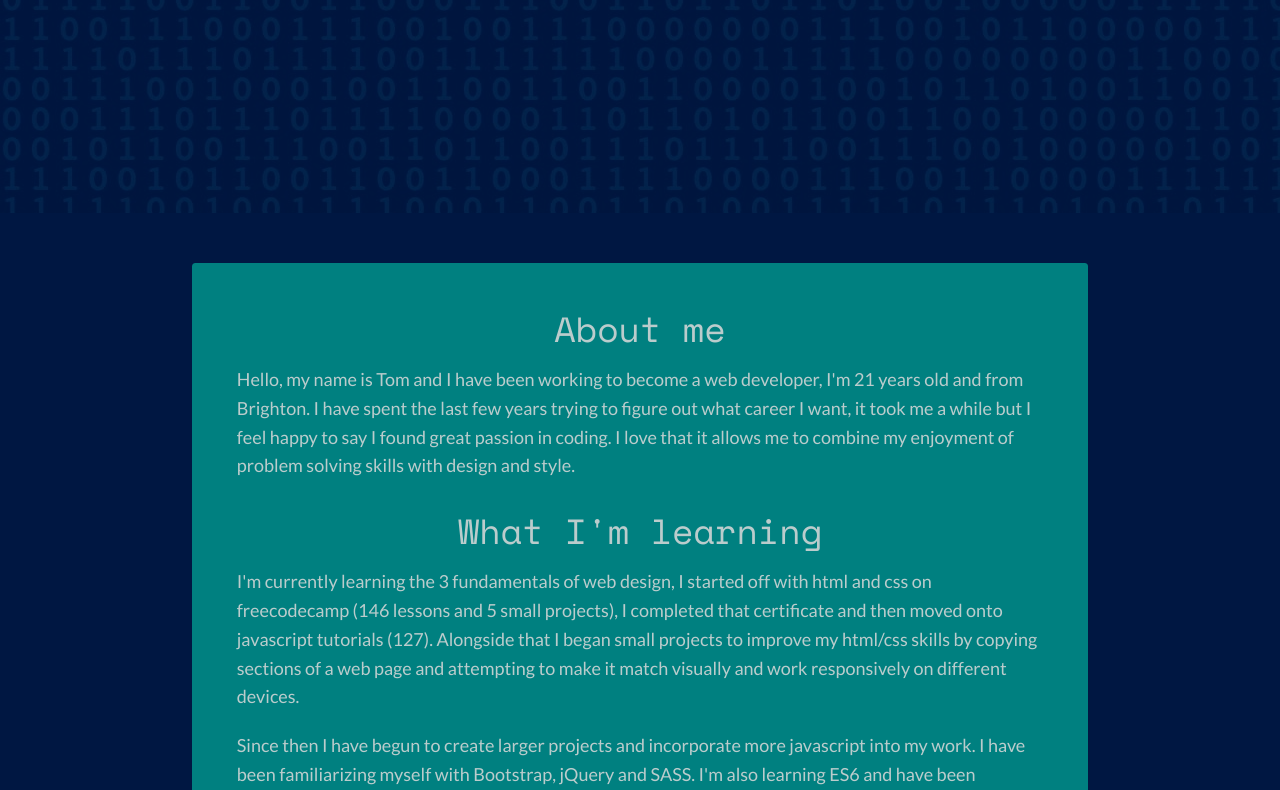
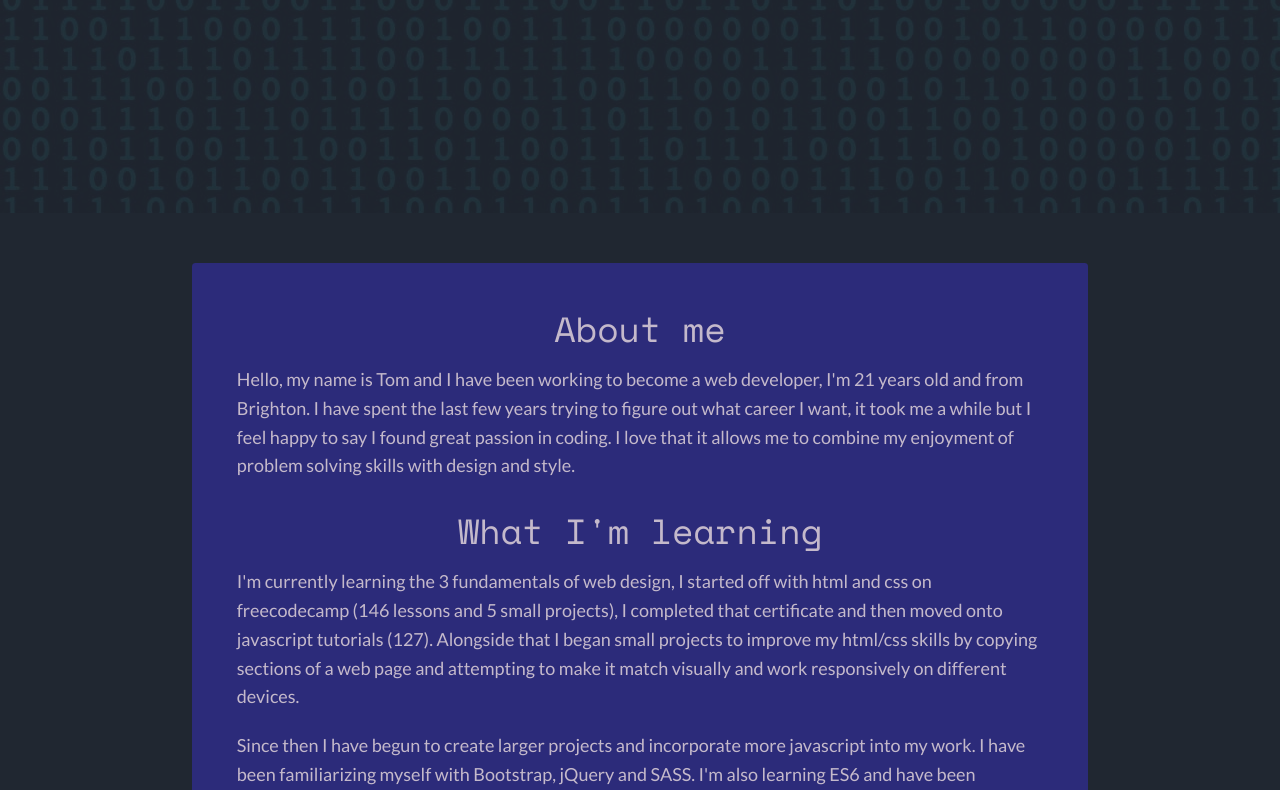
Before and after one commit to TomLiversidge3/tomliversidge3.github.io, a plain HTML site: page index.html in a window 1280 px wide. Shown: the part 542-1332 px from the top of the page. Drawn offline with nearby package versions, Linux system fonts and the light colour scheme.

Commit message:
Colour changes

```diff
--- a/styles.css
+++ b/styles.css
@@ -9,9 +9,10 @@
     --c8: rgb(15, 54, 11);
     --c9: rgb(23, 121, 14);
     --c10: rgb(7, 223, 0);
-    --color-1: #001742;
-    --color-2: teal;
-    --color-3: lightgray
+    --color-1: #202731;
+    --color-2: #3d31dd6c;
+    --color-3: lightgray;
+    --color-4: #ff0066;
 }
 
 html {
```
